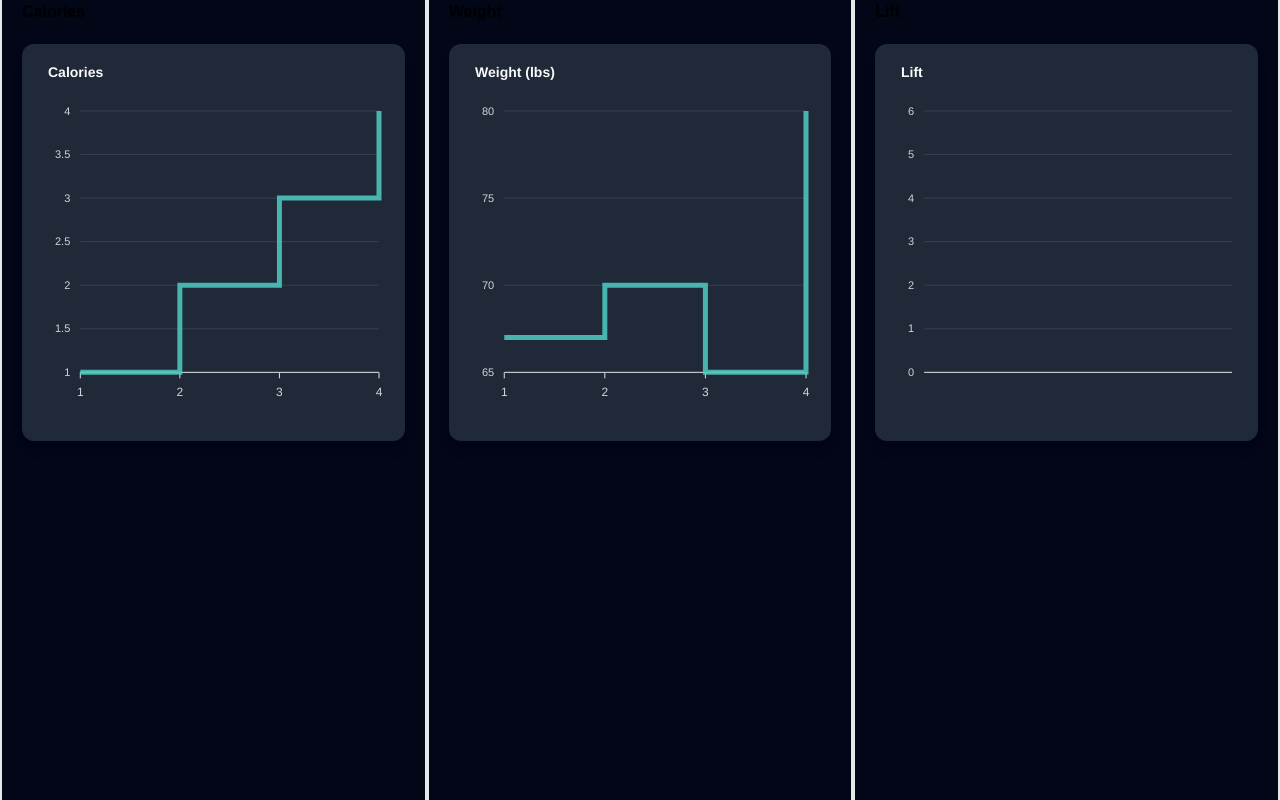
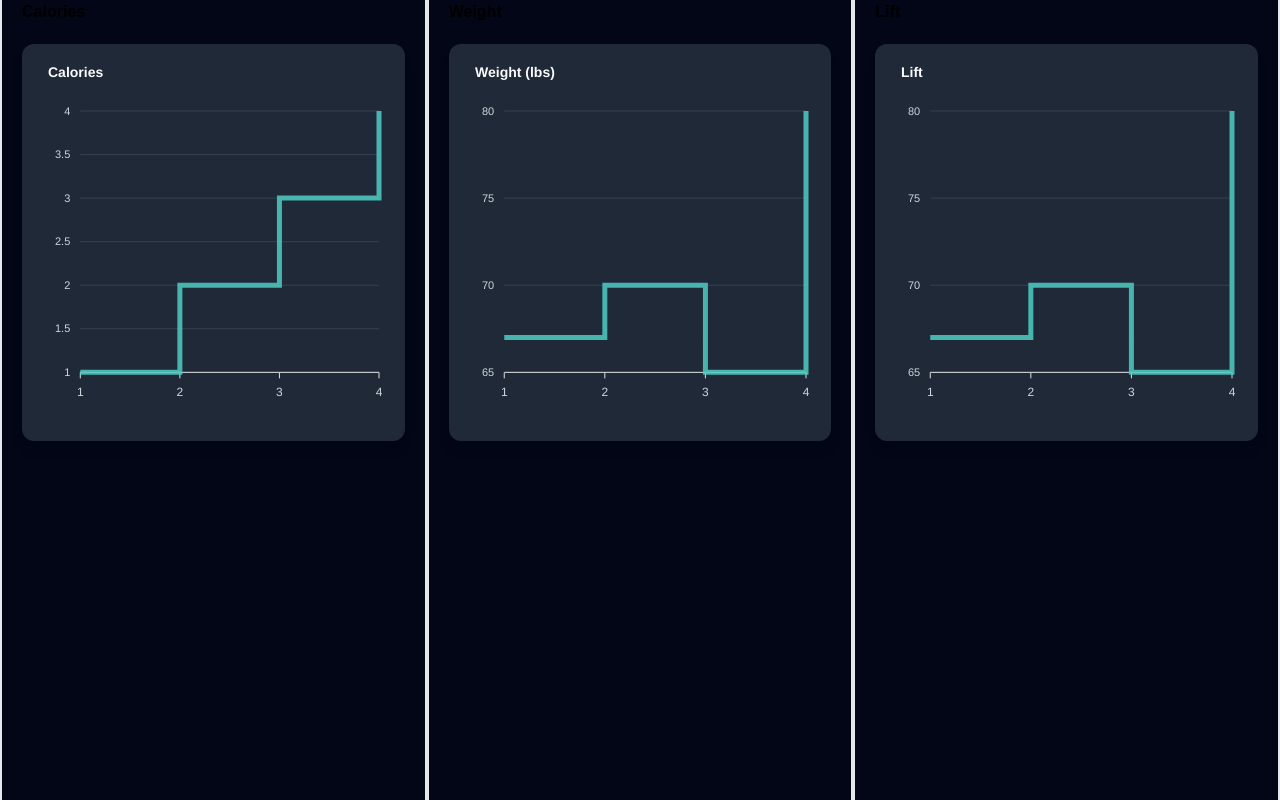
Before and after one commit to AdamsIncorporated/pump, a React app in the folder frontend/: page / in a window 1280 px wide. Built offline with nearby package versions, Linux system fonts and the light colour scheme.

Commit message:
mved index trying to debug why tailwind background stopped working correctly

```diff
--- a/frontend/package.json
+++ b/frontend/package.json
@@ -15,6 +15,7 @@
     "@babel/preset-env": "^7.26.9",
     "@babel/preset-react": "^7.26.3",
     "@babel/preset-typescript": "^7.27.0",
+    "@types/react": "^19.1.0",
     "apexcharts": "^4.5.0",
     "autoprefixer": "^10.4.21",
     "babel-loader": "^10.0.0",
--- a/frontend/src/components/grid.tsx
+++ b/frontend/src/components/grid.tsx
@@ -2,19 +2,27 @@ import React from "react";
 import { PanelGroup, Panel, PanelResizeHandle } from "react-resizable-panels";
 import LineChart from "./lineChart";
 
-// Reusable Panel component
-const DataPanel = ({ title, data, bgColor, chartTitle }) => {
+interface DataPanelProps {
+  title: string;
+  data: number[];
+  bgColor: string;
+  chartTitle: string;
+}
+
+const DataPanel: React.FC<DataPanelProps> = ({
+  title,
+  data,
+  bgColor,
+  chartTitle,
+}) => {
   return (
-    <Panel minSize={20} className="border-x-2">
-      <div className="flex group">
-        <div
-          className={`bg-${bgColor}-200 group-hover:${bgColor}-300 duration-300 ease-in w-fit text-black font-bold px-5`}
-        >
+    <Panel minSize={20} className="border-x-2 bg-inherit">
+      <div className="w-full">
+        <div className={`bg-${bgColor}-200 w-fit text-black font-bold px-5`}>
           {title}
         </div>
         <div
-          className={`bg-${bgColor}-100 group-hover:${bgColor}-200 duration-300 ease-in w-1/2 rounded-l-none rounded-r-full`}
-
+          className={`bg-${bgColor}-100 w-full rounded-l-none rounded-r-full`}
         ></div>
       </div>
       <div className="m-5">
@@ -44,7 +52,7 @@ export default function Grid() {
         <PanelResizeHandle />
         <DataPanel
           title="Lift"
-          data={[]}
+          data={[67, 70, 65, 80]}
           bgColor="yellow"
           chartTitle="Lift"
         />
--- a/frontend/webpack.config.js
+++ b/frontend/webpack.config.js
@@ -51,7 +51,7 @@ module.exports = {
   },
   plugins: [
     new HtmlWebpackPlugin({
-      template: "./src/app/index.html",
+      template: "./src/assets/index.html",
       favicon: "./src/assets/images/favicon.png",
     }),
     new webpack.DefinePlugin({
```
Also changed, not shown: frontend/src/assets/index.html (renamed from frontend/src/app/index.html), 1 other file (tests, documents, lock files or other folders).
